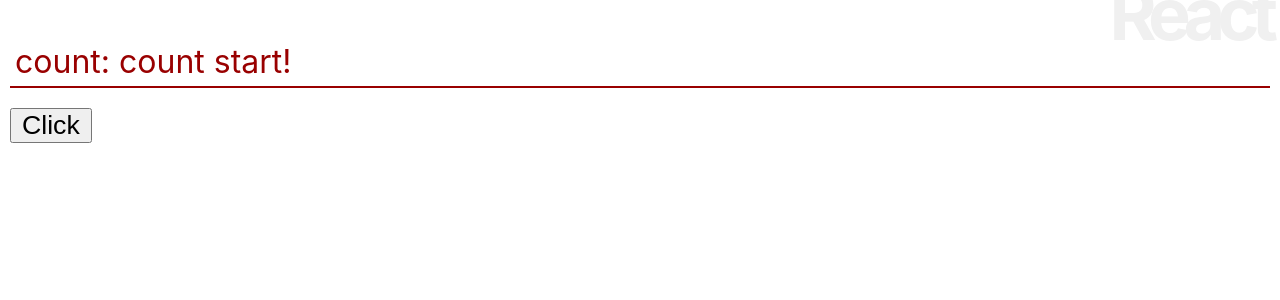
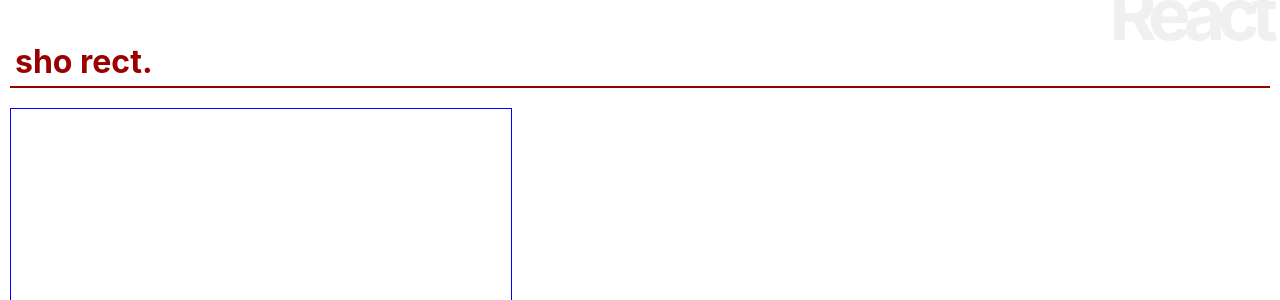
Before and after one commit to jackkitte/React_Next_Beginner, a React (Create React App) app: page / in a window 1280 px wide. Shown: the top 300 px of the page. Built offline with nearby package versions, Linux system fonts and the light colour scheme.

Commit message:
プロパティとステートの連携

```diff
--- a/src/App.js
+++ b/src/App.js
@@ -3,6 +3,8 @@
 import './App.css';
 
 class App extends Component {
+
+  data = [];
 
   msgStyle = {
     fontSize: "24pt",
@@ -12,48 +14,49 @@
     borderBottom: "2px solid #900"
   }
 
-  msgStyle2 = {
-    fontSize: "20pt",
-    color: "white",
-    backgroundColor: "#900",
-    margin: "20px 0px",
-    padding: "5px",
-    borderBottom: "2px solid #900"
-  }
-
-  btnStyle = {
-    fontSize: "20pt",
-    padding: "0px 10px"
+  area = {
+    width: "500px",
+    height: "500px",
+    border: "1px solid blue"
   }
 
   constructor(props) {
     super(props);
     this.state = {
-      counter: 0,
-      msg: 'count start!',
-      flg: true,
+      list: this.data
     };
     this.doAction = this.doAction.bind(this);
   }
 
   doAction(e) {
+    let x = e.pageX;
+    let y = e.pageY;
+    this.data.push({x:x, y:y});
     this.setState((state)=>({
-      counter: state.counter + 1,
-      msg: state.counter,
-      flg: !state.flg
+      list: this.data
     }));
+  }
+
+  draw(d) {
+    let s = {
+      position: "absolute",
+      left: (d.x - 25) + "px",
+      top: (d.y - 25) + "px",
+      width: "50px",
+      height: "50px",
+      backgroundColor: "#66f3",
+    };
+    return <div style={s}></div>;
   }
 
   render() {
     return (
       <div>
         <h1>React</h1>
-        {this.state.flg ?
-          <p style={this.msgStyle}>count: {this.state.msg}</p>
-        :
-          <p style={this.msgStyle2}>{this.state.msg}です。</p>
-        }
-        <button style={this.btnStyle} onClick={this.doAction}>Click</button>
+        <h2 style={this.msgStyle}>sho rect.</h2>
+        <div style={this.area} onClick={this.doAction}>
+          {this.data.map((value)=>this.draw(value))}
+        </div>
       </div>
     )
   }
```
